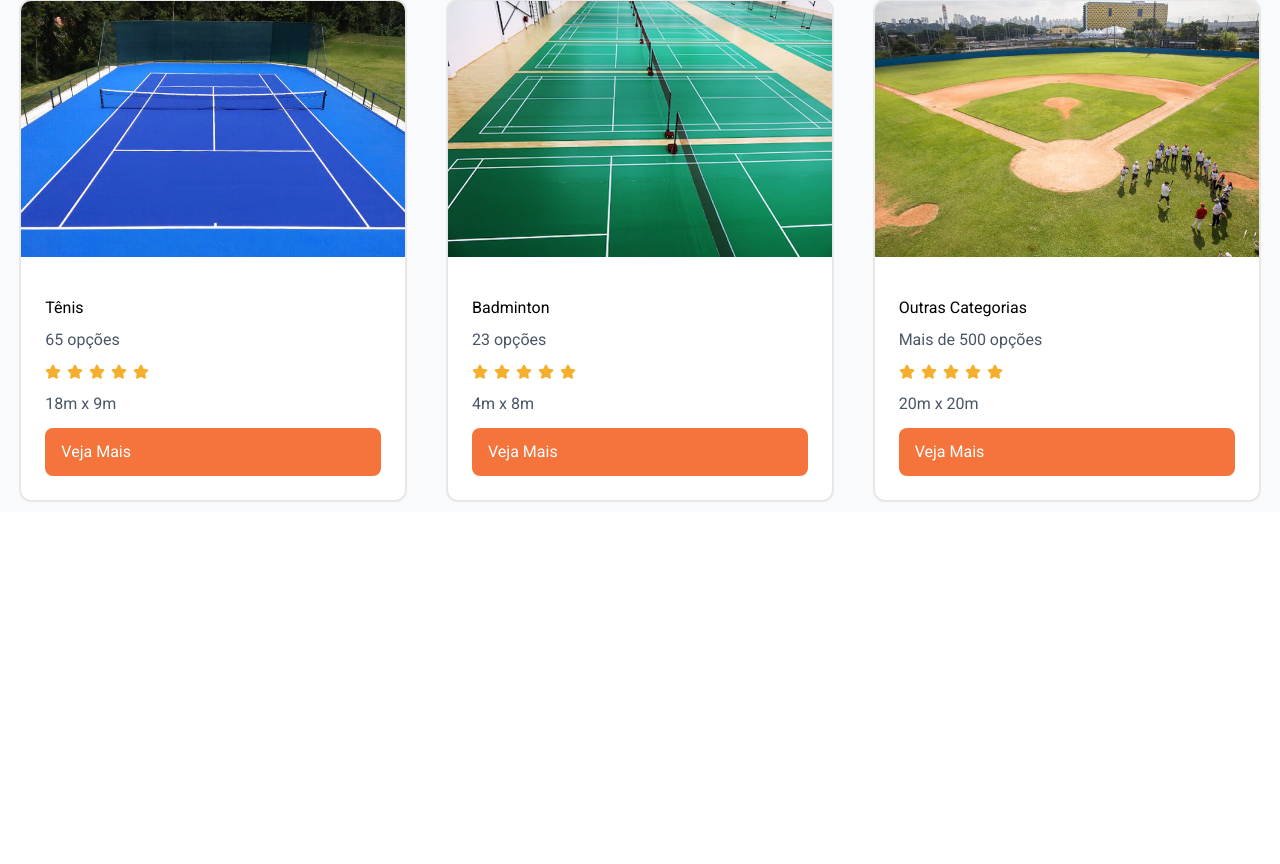
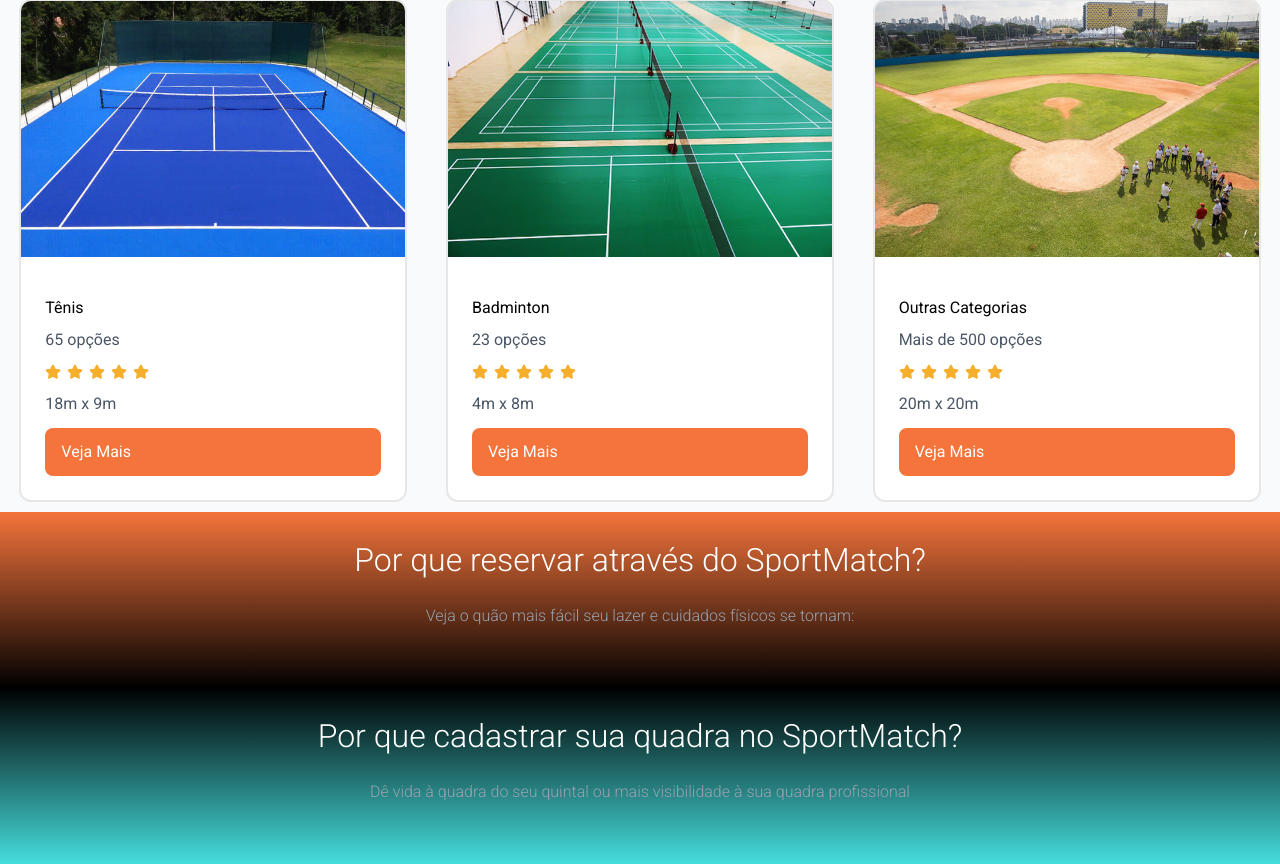
Before and after one commit to EstevaoLocks/ReservaDeQuadras, a PHP site: page / in a window 1280 px wide. Shown: the part 2538-3402 px from the top of the page. Before the commit the page ends 3040 px from the top, so only its background shows below. Run offline with PHP 8.4, Linux system fonts and the light colour scheme.

Commit message:
Add titles e background-color section PorqueEscolher

```diff
--- a/assets/css/style.css
+++ b/assets/css/style.css
@@ -538,6 +538,37 @@ header.home .figura img {
     transition: background-color 0.3s ease;
 }
 
+.porqueContratar {
+    padding: 32px 0;
+
+    display: flex;
+    flex-direction: column;
+    align-items: center;
+
+    background: linear-gradient(to bottom, #F4743B, #000000);
+}
+
+.title-porqueEscolher {
+    color: #ffffff;
+    font-weight: 300;
+}
+
+.subtitle-porqueEscolher {
+    color: #99A1AF;
+    font-weight: 300;
+    margin-bottom: 32px;
+}
+
+.porqueCadastrar {
+    padding: 32px 0;
+
+    display: flex;
+    flex-direction: column;
+    align-items: center;
+
+    background: linear-gradient(to bottom, #000000, #45dddd);
+}
+
 /*   CSS Celular e Tablet   */
 @media (max-width: 768px) {
     .menu ul {
--- a/index.php
+++ b/index.php
@@ -238,6 +238,28 @@
                     </div>
                 </div>
             </div>
+        </section><!-- Fim Section 2 - Nossas Categorias -->
+
+        <!-- Section 3 - Porque escolher-nos -->
+        <section class="sectionPorqueEscolher">
+            <div class="porqueContratar">
+                <h2 class="title-porqueEscolher">Por que reservar através do SportMatch?</h2>
+                <p class="subtitle-porqueEscolher">Veja o quão mais fácil seu lazer e cuidados físicos se tornam:</p>
+                <div class="row-porqueEscolher">
+                    <div class="card-porqueEscolher">
+
+                    </div>
+                </div>
+            </div>
+            <div class="porqueCadastrar">
+                <h2 class="title-porqueEscolher">Por que cadastrar sua quadra no SportMatch?</h2>
+                <p class="subtitle-porqueEscolher">Dê vida à quadra do seu quintal ou mais visibilidade à sua quadra profissional</p>
+                <div class="row-porqueEscolher">
+                    <div class="card-porqueEscolher">
+
+                    </div>
+                </div>
+            </div>
         </section>
     </main>
 </body>
```
